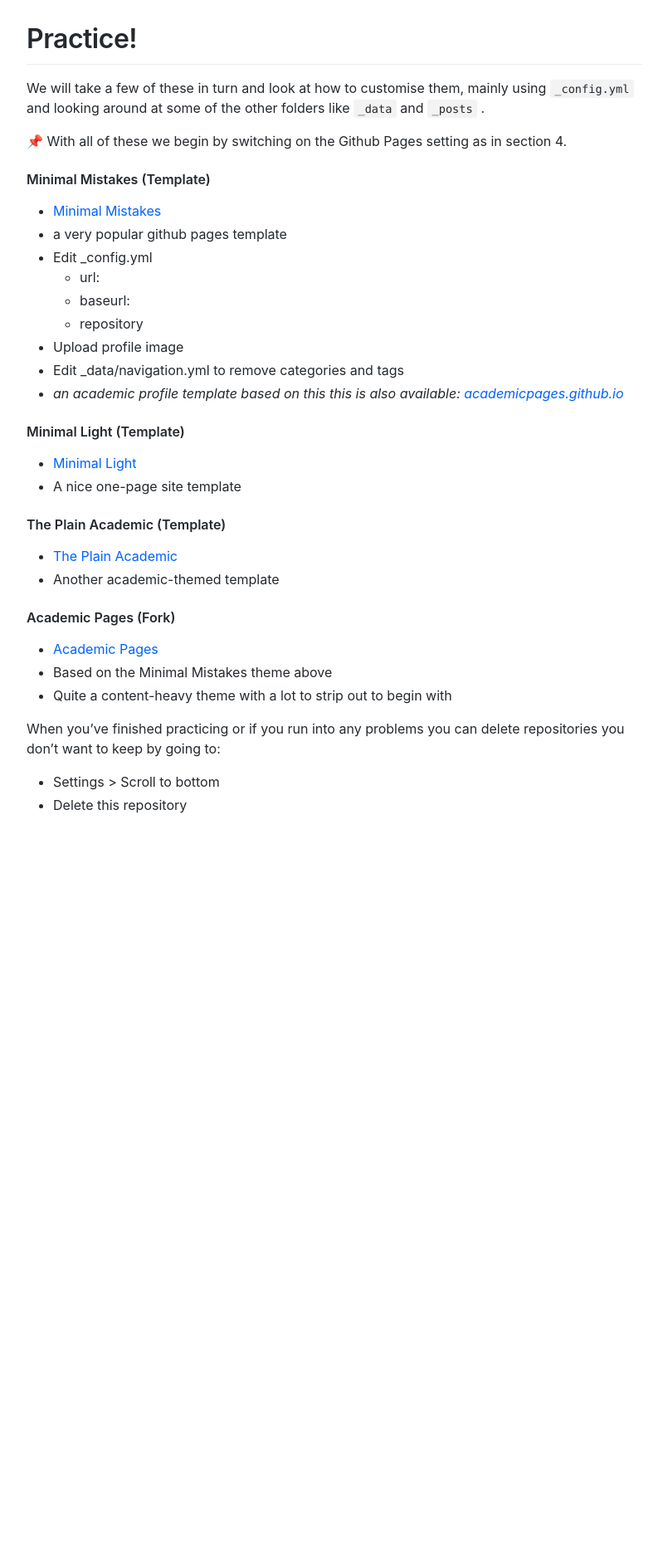
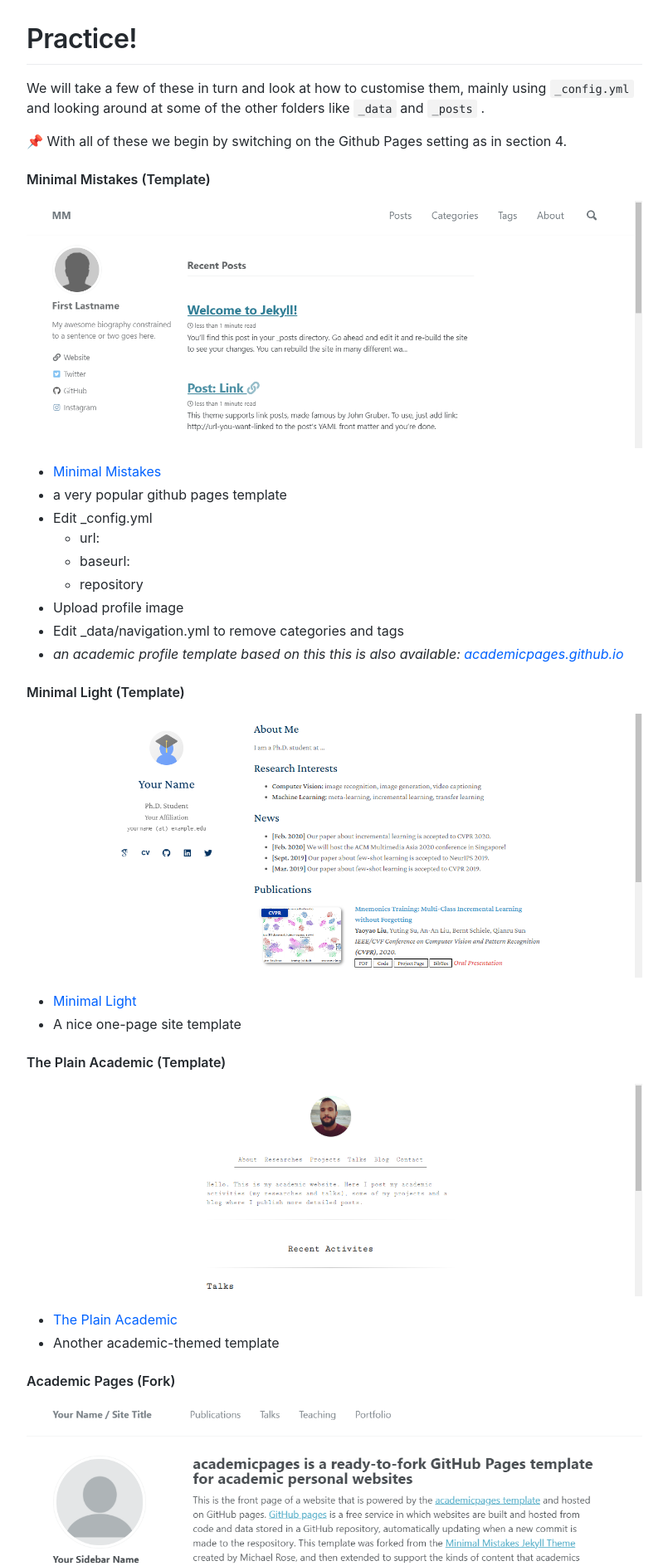
Before and after one commit to liamodwyer/github-pages, a Jekyll site: the page built from _workshop/5-templates.md, in a window 1280 px wide. Shown: the part 1845-3732 px from the top of the page at 83% size, without its empty margins (365-1170 px from the left). Built offline with Jekyll 4.4.1, drawn with Linux system fonts in a browser that asks for light colours; emoji names are drawn with the system emoji font; some web fonts are replaced.

Commit message:
add template images

```diff
--- a/_workshop/5-templates.md
+++ b/_workshop/5-templates.md
@@ -51,6 +51,9 @@ We will take a few of these in turn and look at how to customise them, mainly us
 :pushpin: With all of these we begin by switching on the Github Pages setting as in section 4.
 
 #### Minimal Mistakes (Template)
+
+![Academic Pages Template](assets/images/minimalMistakes.png)
+
 - [Minimal Mistakes](https://github.com/mmistakes/mm-github-pages-starter)
 - a very popular github pages template
 - Edit _config.yml
@@ -63,15 +66,21 @@ We will take a few of these in turn and look at how to customise them, mainly us
 
 ####  Minimal Light (Template)
 
+![Academic Pages Template](assets/images/minimalLight.png)
+
 - [Minimal Light](https://github.com/yaoyao-liu/minimal-light)
 - A nice one-page site template
 
 #### The Plain Academic (Template)
 
+![Academic Pages Template](assets/images/plainOne.png)
+
 - [The Plain Academic](https://github.com/brenov/the-plain-academic)
 - Another academic-themed template
 
 #### Academic Pages (Fork)
+
+![Academic Pages Template](assets/images/academicPagesTemplate.png)
 
 - [Academic Pages](https://github.com/academicpages/academicpages.github.io)
 - Based on the Minimal Mistakes theme above
```
Also changed, not shown: assets/images/minimalLight.png (added), assets/images/minimalMistakes.png (added), assets/images/plainOne.png (added).
